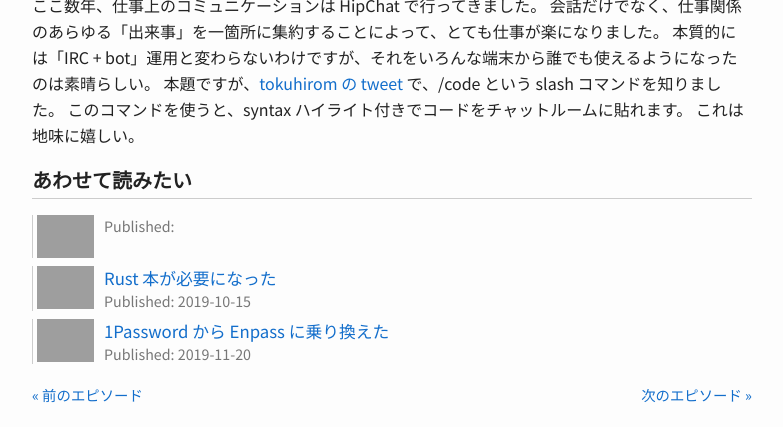
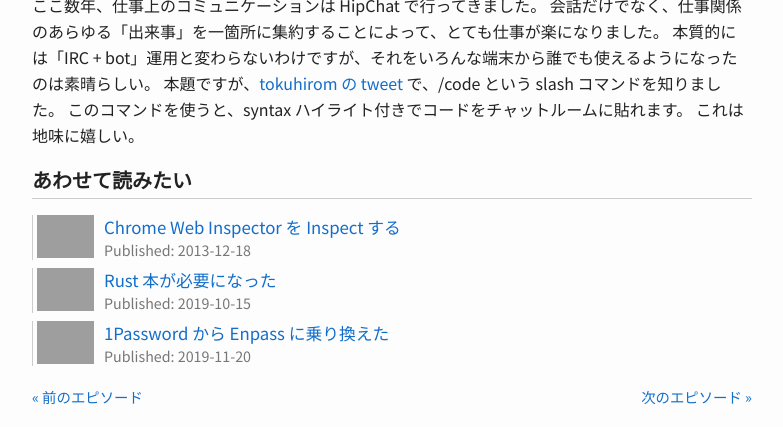
Before and after one commit to toru/ep.torumk.com, a Jekyll site: the page built from _posts/2014-10-30-rendering-code-on-hipchat.md, in a window 1280 px wide, cut to the strip 725-1152 px from the top of the page. Shown: the whole strip, without its empty margins (248-1031 px from the left). Built offline with Jekyll 4.4.1, drawn with Linux system fonts in a browser that asks for light colours; grey boxes are pictures that could not be loaded.

Commit message:
posts: fix an embarrassing spelling mistake

```diff
--- a/_posts/2014-10-30-rendering-code-on-hipchat.md
+++ b/_posts/2014-10-30-rendering-code-on-hipchat.md
@@ -7,7 +7,7 @@
   - 588df8f6.png
 
 related:
-  - /chrome-web-inpsector
+  - /chrome-web-inspector
   - /the-rust-book
   - /hello-enpass
 
```
Also changed, not shown: _posts/2013-12-18-chrome-web-inspector.md (+1 -1 lines).
